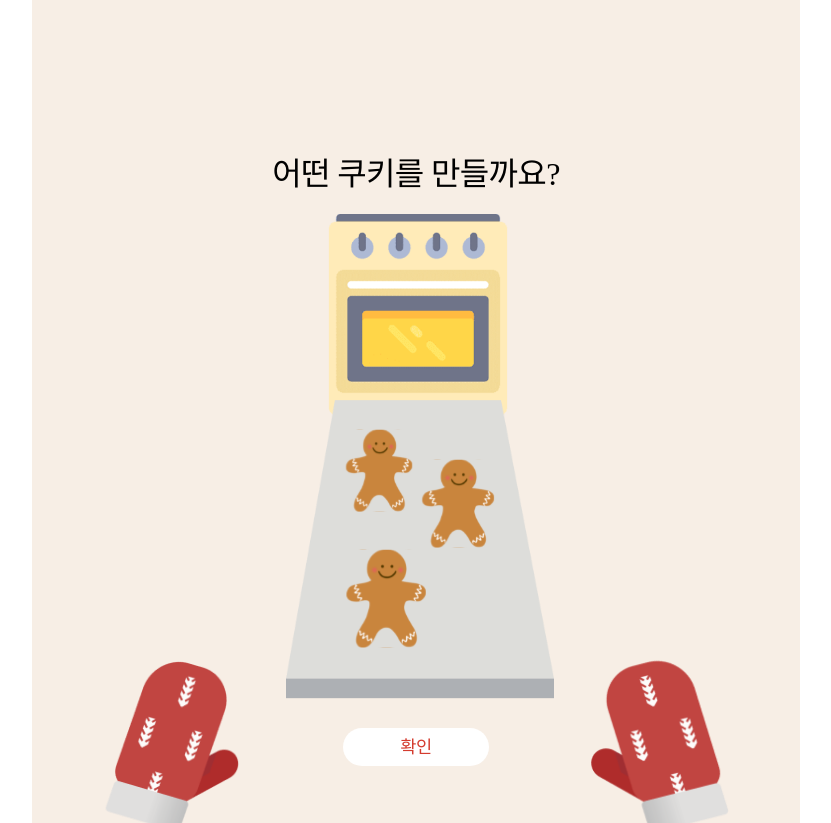
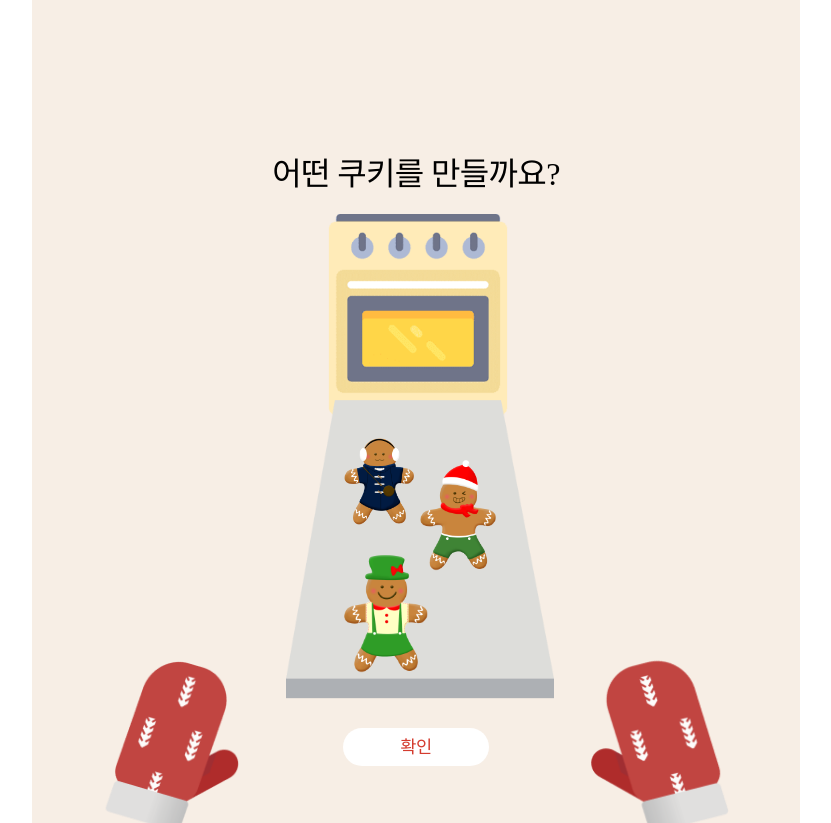
Before and after one commit to DPT-11/Dpt_Front, a React (Create React App) app: page /1/cookie in a window 1280 px wide. Shown: the whole page, without its empty margins (224-1055 px from the left). Built offline with nearby package versions, Linux system fonts and the light colour scheme; a web font is replaced by a local one.

Commit message:
solve : login & img error

```diff
--- a/src/page/Home.jsx
+++ b/src/page/Home.jsx
@@ -158,7 +158,7 @@ const Home = () => {
                         <MainButton
                             text={"내 쿠키 보러가기"}
                             onClick={() => {
-                                navigator("/1/mycookies");
+                                navigator("/login");
                             }}
                         />
                     </div>
--- a/src/page/Login.jsx
+++ b/src/page/Login.jsx
@@ -12,7 +12,7 @@ const Login = () => {
     const [pwd, setPwd] = useState(null);
 
     const [inputState, setInputState] = useState(false);
-    const [token, setToken] = useState(null);
+    const [token, setToken] = useState(1);
 
     const navigator = useNavigate();
     useEffect(() => {
@@ -85,7 +85,7 @@ const Login = () => {
                     }}
                 >
                     <SecondButton
-                        text={"회원가입"}
+                        text={"로그인"}
                         disabled={inputState === null || !inputState}
                         onClick={() => {
                             onClickSubmit();
--- a/src/page/QuestionResult.jsx
+++ b/src/page/QuestionResult.jsx
@@ -36,7 +36,7 @@ const QuestionResult = () => {
     }, [onClickCopy]);
 
     const { token } = useParams();
-    const baseUrl = "http://localhost:3000";
+    const baseUrl = "https://your-christmas-cookie.netlify.app";
     const url = `${baseUrl}/guest/${token}`;
     return (
         <StyledContainer>
--- a/src/page/SelectCookie.jsx
+++ b/src/page/SelectCookie.jsx
@@ -4,7 +4,10 @@ import { useNavigate, useParams } from "react-router-dom";
 import { SecondButton } from "../components/button";
 import { CookieItem } from "../components/selectedCookie";
 
-import Cookie_ver_1 from "../assets/cookie_ver_1.svg";
+import Cookie_ver_1 from "../assets/cookie_3d_1.png";
+import Cookie_ver_2 from "../assets/cookie_3d_2.png";
+import Cookie_ver_3 from "../assets/cookie_3d_3.png";
+
 import Left from "../assets/left_glove.png";
 import Oven from "../assets/oven.png";
 import Pan from "../assets/pan.png";
@@ -143,7 +146,7 @@ const SelectCookie = () => {
                     />
                     <CookieItem
                         className="cookie-item cookie-second"
-                        src={Cookie_ver_1}
+                        src={Cookie_ver_2}
                         selected={
                             selectedCookie === null || selectedCookie === 2
                         }
@@ -151,7 +154,7 @@ const SelectCookie = () => {
                     />
                     <CookieItem
                         className="cookie-item cookie-third"
-                        src={Cookie_ver_1}
+                        src={Cookie_ver_3}
                         selected={
                             selectedCookie === null || selectedCookie === 3
                         }
```
